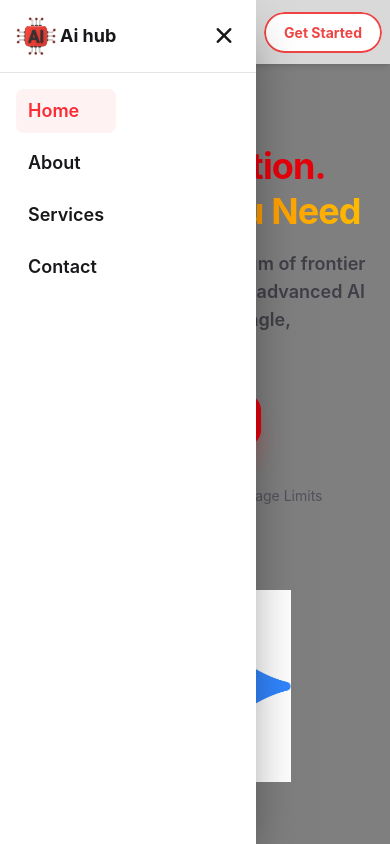
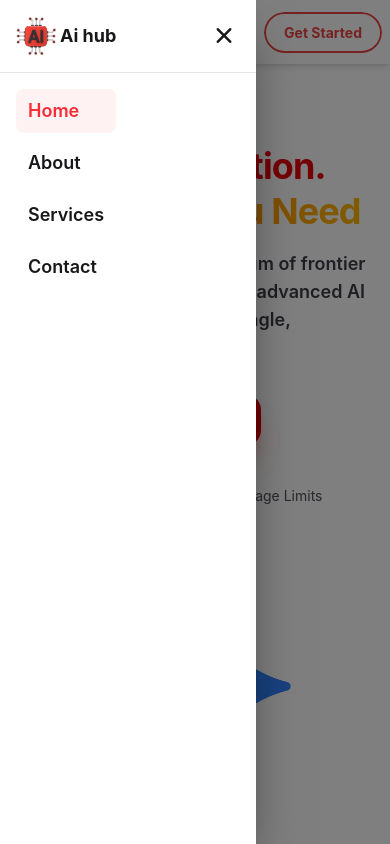
Before and after one commit to Tasnimafcar/Ai-model-hub, a React (Vite) app: page / in a window 390 px wide. Both pictures are taken after a click on the button 28 px from the left and 32 px from the top of the page. Shown: the top 844 px of the page. Built offline with nearby package versions, Linux system fonts and the light colour scheme.

Commit message:
Fix case sensitive import paths for Vercel deployment

```diff
--- a/src/Component/Models.jsx
+++ b/src/Component/Models.jsx
@@ -25,7 +25,7 @@
     }
 
     return (
-        <div className="py-20 max-w-7xl mx-auto px-4 md:px-6">
+        <div id="models-section" className="py-20 max-w-7xl mx-auto px-4 md:px-6 scroll-mt-20">
             <div className="text-center space-y-2">
                 <h2 className="font-bold text-3xl lg:text-5xl tracking-tighter">
                     Choose Your{" "}
--- a/src/Component/Navbar.jsx
+++ b/src/Component/Navbar.jsx
@@ -91,7 +91,7 @@
                                 animate={{ opacity: 1 }}
                                 exit={{ opacity: 0 }}
                                 onClick={() => setIsMenuOpen(false)}
-                                className="fixed inset-0 bg-black/50 `z-9998` md:hidden"
+                                className="fixed inset-0 bg-black/50 z-9998 md:hidden"
                             />
 
                             <motion.div
```
Also changed, not shown: src/App.jsx (+6 -6 lines).
